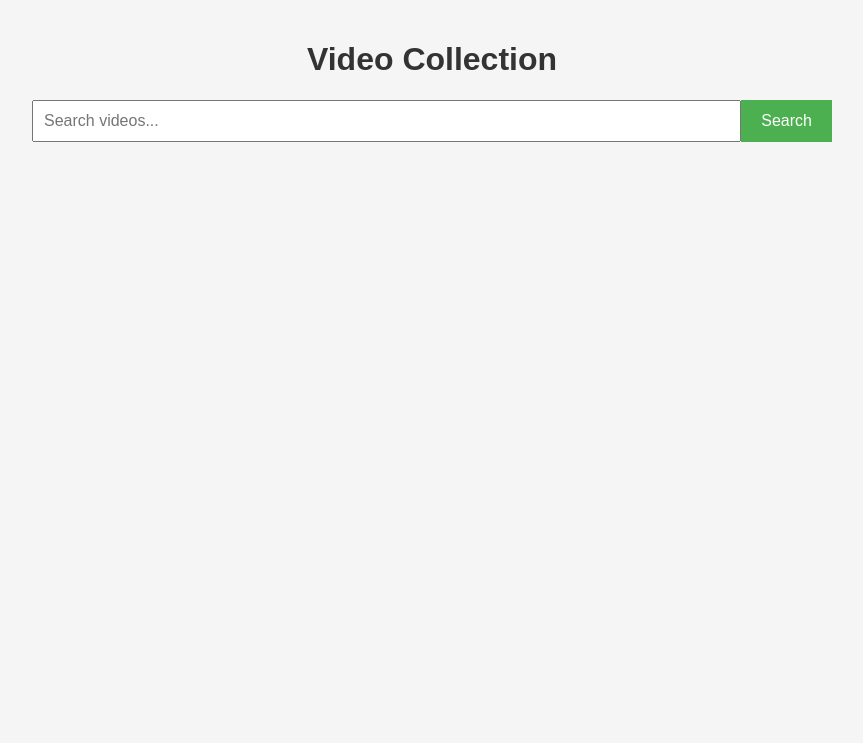
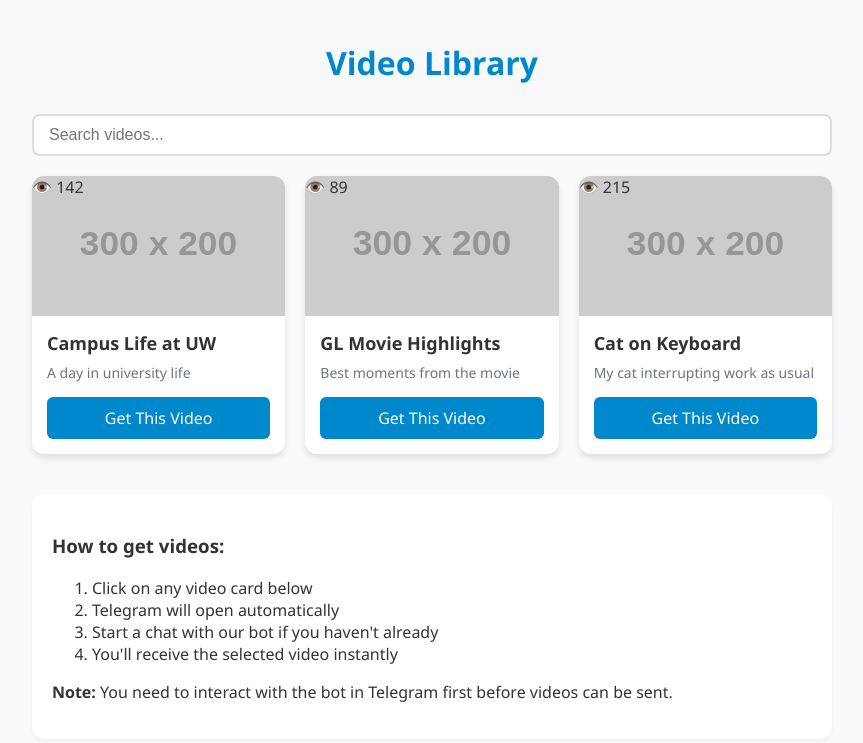
Before and after one commit to munkh-hustle/telegram-bot, a plain HTML site: page index.html in a window 1280 px wide. Shown: the whole page, without its empty margins (208-1071 px from the left). Drawn offline with Linux system fonts and the light colour scheme; placeholder pictures from the web are drawn by us.

Commit message:
Index & bot.py

```diff
--- a/index.html
+++ b/index.html
@@ -3,182 +3,258 @@
 <head>
     <meta charset="UTF-8">
     <meta name="viewport" content="width=device-width, initial-scale=1.0">
-    <title>Video Bot Website</title>
+    <title>Video Library - Get Videos via Telegram</title>
     <style>
         body {
-            font-family: Arial, sans-serif;
+            font-family: 'Segoe UI', Tahoma, Geneva, Verdana, sans-serif;
             max-width: 800px;
             margin: 0 auto;
             padding: 20px;
-            background-color: #f5f5f5;
+            background-color: #f8f9fa;
+            color: #333;
         }
         h1 {
-            color: #333;
+            color: #0088cc;
             text-align: center;
+            margin-bottom: 30px;
+            font-weight: 600;
         }
         .search-container {
+            margin: 20px 0;
             display: flex;
-            margin-bottom: 20px;
+            gap: 10px;
         }
-        #search-input {
-            flex-grow: 1;
-            padding: 10px;
+        #search {
+            flex: 1;
+            padding: 10px 15px;
+            border: 2px solid #ddd;
+            border-radius: 8px;
             font-size: 16px;
         }
-        #search-button {
-            padding: 10px 20px;
-            background-color: #4CAF50;
-            color: white;
-            border: none;
-            cursor: pointer;
-            font-size: 16px;
+        .video-grid {
+            display: grid;
+            grid-template-columns: repeat(auto-fill, minmax(250px, 1fr));
+            gap: 20px;
+            margin-top: 20px;
         }
-        #search-button:hover {
-            background-color: #45a049;
+        .video-card {
+            background: white;
+            border-radius: 12px;
+            overflow: hidden;
+            box-shadow: 0 4px 6px rgba(0,0,0,0.1);
+            transition: transform 0.3s ease, box-shadow 0.3s ease;
         }
-        #video-list {
-            display: grid;
-            grid-template-columns: repeat(auto-fill, minmax(200px, 1fr));
-            gap: 15px;
+        .video-card:hover {
+            transform: translateY(-5px);
+            box-shadow: 0 10px 20px rgba(0,0,0,0.1);
         }
-        .video-item {
-            background-color: white;
-            border-radius: 5px;
+        .video-thumbnail {
+            height: 140px;
+            background-color: #e9ecef;
+            background-size: cover;
+            background-position: center;
+            position: relative;
+        }
+        .video-info {
             padding: 15px;
-            box-shadow: 0 2px 5px rgba(0,0,0,0.1);
-            text-align: center;
-            cursor: pointer;
-            transition: transform 0.2s;
         }
-        .video-item:hover {
-            transform: translateY(-5px);
+        .video-title {
+            font-weight: 600;
+            margin-bottom: 8px;
+            font-size: 18px;
         }
-        .video-item img {
-            width: 100%;
-            height: 120px;
-            object-fit: cover;
-            border-radius: 5px;
+        .video-desc {
+            color: #6c757d;
+            font-size: 14px;
+            margin-bottom: 15px;
+            display: -webkit-box;
+            -webkit-line-clamp: 2;
+            -webkit-box-orient: vertical;
+            overflow: hidden;
+        }
+        .video-views {
+            color: #6c757d;
+            font-size: 12px;
             margin-bottom: 10px;
         }
-        #loading {
+        .video-button {
+            display: block;
             text-align: center;
+            padding: 10px;
+            background: #0088cc;
+            color: white;
+            text-decoration: none;
+            border-radius: 6px;
+            font-weight: 500;
+            transition: background 0.2s;
+        }
+        .video-button:hover {
+            background: #006699;
+        }
+        .instructions {
+            margin-top: 40px;
+            padding: 20px;
+            background: white;
+            border-radius: 12px;
+            box-shadow: 0 2px 4px rgba(0,0,0,0.05);
+        }
+        .loading {
+            text-align: center;
+            padding: 20px;
+            color: #6c757d;
+        }
+        .error-message {
+            color: #dc3545;
+            text-align: center;
+            padding: 20px;
             display: none;
         }
-        .no-results {
-            text-align: center;
-            color: #666;
-            grid-column: 1 / -1;
+        @media (max-width: 600px) {
+            .video-grid {
+                grid-template-columns: 1fr;
+            }
         }
     </style>
 </head>
 <body>
-    <h1>Video Collection</h1>
+    <h1>Video Library</h1>
 
     <div class="search-container">
-        <input type="text" id="search-input" placeholder="Search videos...">
-        <button id="search-button">Search</button>
+        <input type="text" id="search" placeholder="Search videos..." onkeyup="filterVideos()">
     </div>
 
-    <div id="loading">Loading videos...</div>
+    <div id="video-container" class="video-grid">
+        <div class="loading">Loading videos...</div>
+    </div>
 
-    <div id="video-list">
-        <!-- Videos will be loaded here -->
+    <div id="error-message" class="error-message"></div>
+
+    <div class="instructions">
+        <h3>How to get videos:</h3>
+        <ol>
+            <li>Click on any video card below</li>
+            <li>Telegram will open automatically</li>
+            <li>Start a chat with our bot if you haven't already</li>
+            <li>You'll receive the selected video instantly</li>
+        </ol>
+        <p><strong>Note:</strong> You need to interact with the bot in Telegram first before videos can be sent.</p>
     </div>
 
     <script>
-        // Replace with your Telegram bot token and chat ID
-        const BOT_TOKEN = '7641317425:AAHfWDG6uHQZeG8BQ5JvuvjMFvLFgrqbh9Q';
-        const BOT_USERNAME = 'lgbt_kino_bot'; // Add this
+        // Configuration
+        const BOT_USERNAME = "lgbt_kino_bot";
 
-        // Function to fetch videos from the bot
-        async function fetchVideos(searchTerm = '') {
-        const videoList = document.getElementById('video-list');
-        const loading = document.getElementById('loading');
+        // Complete video data with all required fields
+        const videoData = {
+            "video1": {
+                "title": "Campus Life at UW",
+                "description": "A day in university life",
+                "views": 142,
+                "thumbnail": "https://via.placeholder.com/300x200/0088cc/ffffff?text=Campus+Life",
+                "file_id": "BAACAgUAAxkBAANbZ-G7Jn5y85BrBhyK-nfBOLTFjrIAArsXAAJPfhFX3fpc9xwmtt02BA"
+            },
+            "video2": {
+                "title": "GL Movie Highlights",
+                "description": "Best moments from the movie",
+                "views": 89,
+                "thumbnail": "https://via.placeholder.com/300x200/ff6b6b/ffffff?text=Movie+Highlights",
+                "file_id": "BAACAgUAAxkBAAMNZ-BVwwuQGbrw7tAlSwZxNTF0XNkAAtoTAAIbd_FWoxDx_THJMrA2BA"
+            },
+            "video3": {
+                "title": "Cat on Keyboard",
+                "description": "My cat interrupting work as usual",
+                "views": 215,
+                "thumbnail": "https://via.placeholder.com/300x200/51cf66/ffffff?text=Cat+On+Keyboard",
+                "file_id": "BAACAgUAAxkBAANLZ-GxahVI_jp-wU5YINkVwjV_ISAAAqEXAAJPfhFXqdmcN96vlk42BA"
+            },
+        };
 
-        videoList.innerHTML = '';
-        loading.style.display = 'block';
+        // Process video data into array format
+        function prepareVideos() {
+            try {
+                return Object.entries(videoData).map(([id, video]) => ({
+                    id: id,
+                    title: video.title || `Video ${id}`,
+                    description: video.description || "No description available",
+                    views: video.views || 0,
+                    thumbnail: video.thumbnail || `https://via.placeholder.com/300x200?text=Video+${id}`,
+                    file_id: video.file_id || ""
+                }));
+            } catch (error) {
+                console.error("Error preparing video data:", error);
+                showError("Failed to load video data. Please refresh the page.");
+                return [];
+            }
+        }
 
-        try {
-            // Fetch actual videos from your backend
-            const response = await fetch('http://localhost:5000/api/videos');
-            const videoNames = await response.json();
+        // Display videos in the grid
+        function displayVideos(videoList) {
+            const container = document.getElementById('video-container');
+            const errorDiv = document.getElementById('error-message');
 
-            const filteredVideos = videoNames.filter(name =>
-                name.toLowerCase().includes(searchTerm.toLowerCase())
-            ).map(name => ({ id: name, name: name }));
-
-            if (filteredVideos.length === 0) {
-                videoList.innerHTML = '<div class="no-results">No videos found</div>';
+            if (!videoList || videoList.length === 0) {
+                container.innerHTML = '<div class="loading">No videos found</div>';
                 return;
             }
 
-            filteredVideos.forEach(video => {
-                const videoItem = document.createElement('div');
-                videoItem.className = 'video-item';
-                videoItem.innerHTML = `
-                    <img src="https://via.placeholder.com/200x120?text=Video" alt="${video.name}">
-                    <div>${video.name}</div>
+            container.innerHTML = '';
+            errorDiv.style.display = 'none';
+
+            videoList.forEach(video => {
+                if (!video.file_id) {
+                    console.warn(`Video ${video.id} has no file_id, skipping`);
+                    return;
+                }
+
+                const videoCard = document.createElement('div');
+                videoCard.className = 'video-card';
+                videoCard.innerHTML = `
+                    <div class="video-thumbnail" style="background-image: url('${video.thumbnail}')">
+                        ${video.views ? `<div class="video-views-badge">👁️ ${video.views}</div>` : ''}
+                    </div>
+                    <div class="video-info">
+                        <div class="video-title">${video.title}</div>
+                        <div class="video-desc">${video.description}</div>
+                        <a href="https://t.me/${BOT_USERNAME}?start=${video.id}"
+                           class="video-button"
+                           target="_blank"
+                           rel="noopener noreferrer">
+                            Get This Video
+                        </a>
+                    </div>
                 `;
-                videoItem.addEventListener('click', () => requestVideo(video.id));
-                videoList.appendChild(videoItem);
+                container.appendChild(videoCard);
             });
-        } catch (error) {
-            console.error('Error fetching videos:', error);
-            videoList.innerHTML = '<div class="no-results">Error loading videos</div>';
-        } finally {
-            loading.style.display = 'none';
         }
-    }
 
-    function requestVideo(videoName) {
-        // Open Telegram with the bot and send the video request
-        window.open(`https://t.me/${BOT_USERNAME}?start=video_${encodeURIComponent(videoName)}`, '_blank');
-    }
+        // Filter videos based on search
+        function filterVideos() {
+            const searchTerm = document.getElementById('search').value.toLowerCase();
+            const filteredVideos = videos.filter(video => {
+                const titleMatch = video.title.toLowerCase().includes(searchTerm);
+                const descMatch = video.description.toLowerCase().includes(searchTerm);
+                return titleMatch || descMatch;
+            });
+            displayVideos(filteredVideos);
+        }
 
-        filteredVideos.forEach(video => {
-            const videoItem = document.createElement('div');
-            videoItem.className = 'video-item';
-            videoItem.innerHTML = `
-                <img src="https://via.placeholder.com/200x120?text=Video" alt="${video.name}">
-                <div>${video.name}</div>
-            `;
-            videoItem.addEventListener('click', () => requestVideo(video.id));
-            videoList.appendChild(videoItem);
-        });
-    } catch (error) {
-        console.error('Error fetching videos:', error);
-        videoList.innerHTML = `
-            <div class="no-results">
-                Error loading videos. <br>
-                Make sure the bot backend is running. <br>
-                Error: ${error.message}
-            </div>
-        `;
-    } finally {
-        loading.style.display = 'none';
-    }
-}
+        // Show error message
+        function showError(message) {
+            const container = document.getElementById('video-container');
+            const errorDiv = document.getElementById('error-message');
 
-    function requestVideo(videoName) {
-        // Open Telegram with the bot and send the video request
-        window.open(`https://t.me/${BOT_USERNAME}?start=video_${encodeURIComponent(videoName)}`, '_blank');
-    }
+            container.innerHTML = '';
+            errorDiv.textContent = message;
+            errorDiv.style.display = 'block';
+        }
 
-        // Event listeners
-        document.getElementById('search-button').addEventListener('click', () => {
-            const searchTerm = document.getElementById('search-input').value;
-            fetchVideos(searchTerm);
-        });
-
-        document.getElementById('search-input').addEventListener('keyup', (e) => {
-            if (e.key === 'Enter') {
-                const searchTerm = document.getElementById('search-input').value;
-                fetchVideos(searchTerm);
+        // Initialize the page
+        document.addEventListener('DOMContentLoaded', () => {
+            const videos = prepareVideos();
+            if (videos.length > 0) {
+                displayVideos(videos);
             }
         });
-
-        // Initial load
-        fetchVideos();
     </script>
 </body>
 </html>
```
Also changed, not shown: 1 other file.
